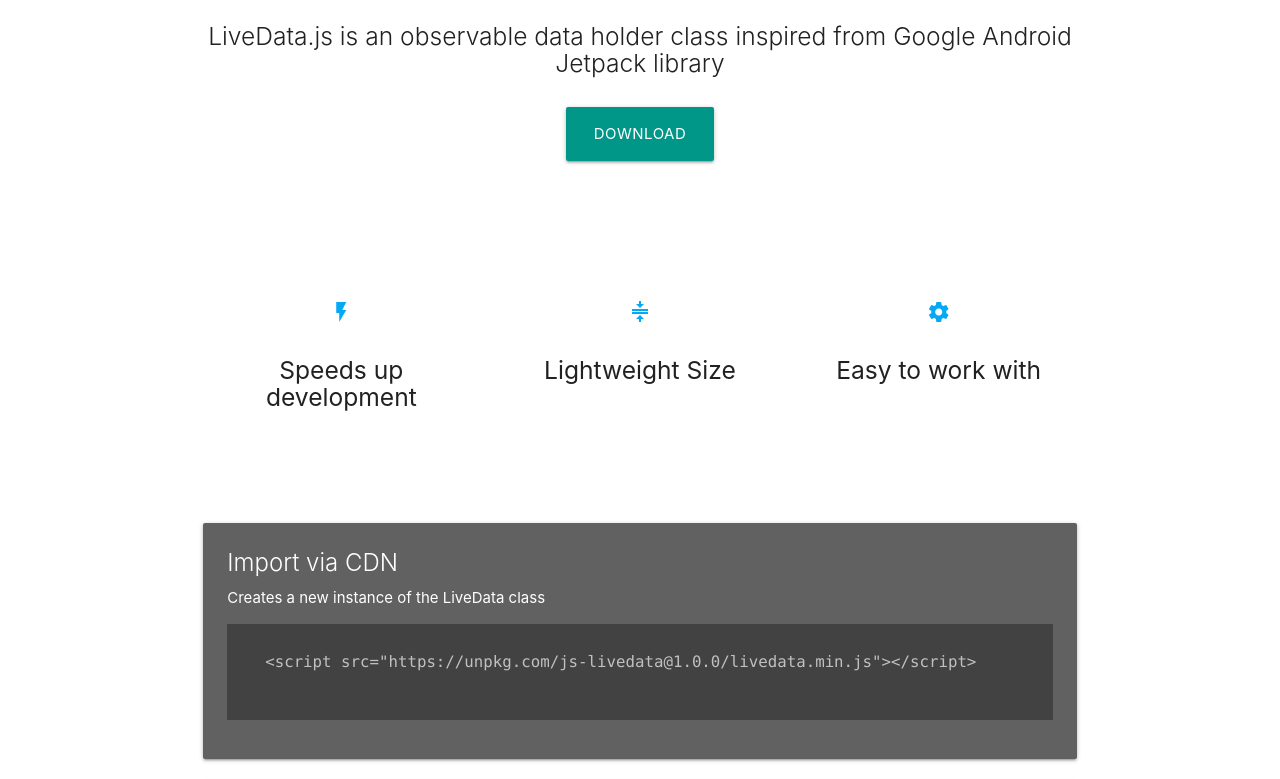
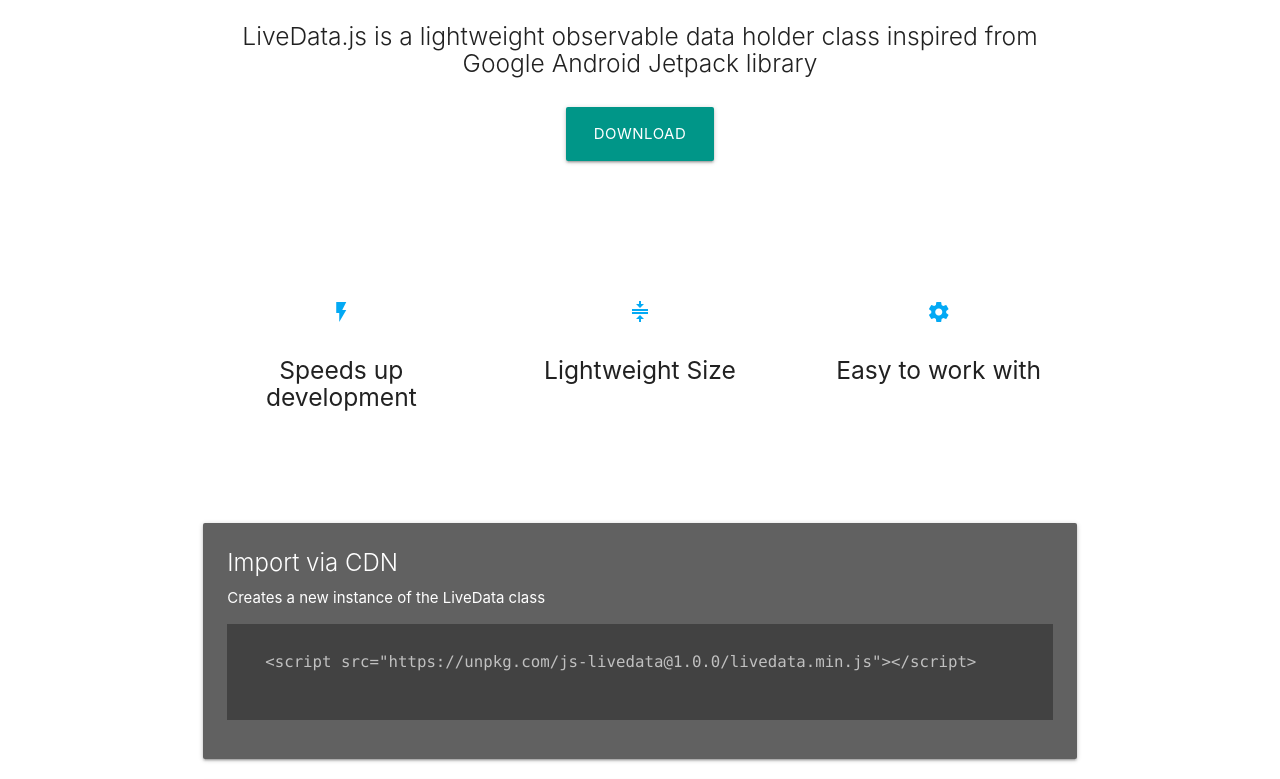
Before and after one commit to diolan12/livedata, a website: page index.html in a window 1280 px wide. Shown: the part 254-1033 px from the top of the page. Drawn offline with nearby package versions, Linux system fonts and the light colour scheme.

Commit message:
update description

```diff
--- a/index.html
+++ b/index.html
@@ -41,7 +41,7 @@
             <br><br>
             <h1 class="header center teal-text">LiveData.js</h1>
             <div class="row center">
-                <h5 class="header col s12 light">LiveData.js is an observable data holder class inspired from Google
+                <h5 class="header col s12 light">LiveData.js is a lightweight observable data holder class inspired from Google
                     Android Jetpack library</h5>
             </div>
             <div class="row center">
--- a/package.json
+++ b/package.json
@@ -1,7 +1,7 @@
 {
   "name": "js-livedata",
   "version": "1.0.0",
-  "description": "LiveData.js is an observable data holder class inspired from Google Android Jetpack library",
+  "description": "LiveData.js is a lightweight observable data holder class inspired from Google Android Jetpack library",
   "main": "livedata.js",
   "repository": {
     "type": "git",
```
Also changed, not shown: README.md.
